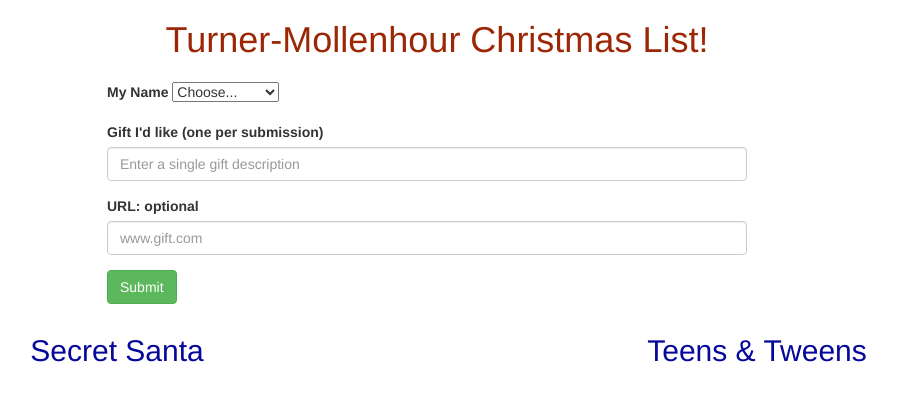
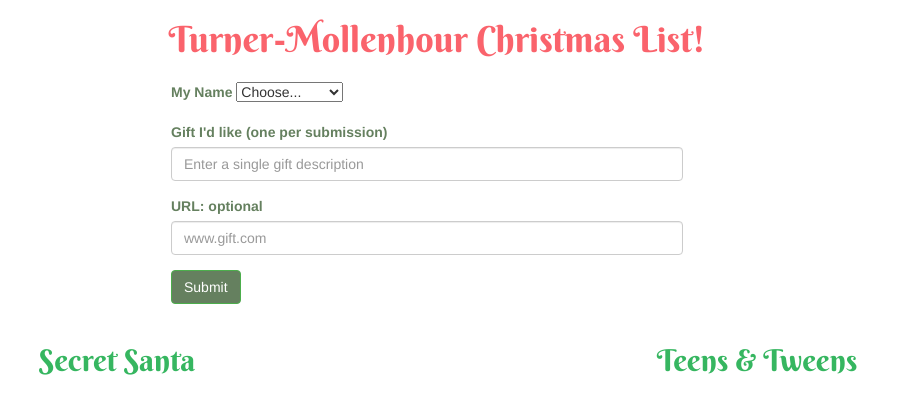
Before and after one commit to mwturner611/Christmas_List, a website: page public/index.html in a window 1280 px wide. Shown: the whole page, without its empty margins (213-1110 px from the left). Drawn offline with nearby package versions, Linux system fonts and the light colour scheme; no server answers.

Commit message:
styles updates

```diff
--- a/public/css/styles.css
+++ b/public/css/styles.css
@@ -1,8 +1,16 @@
+body {
+
+}
+
 #header {
     text-align: center;
     margin-bottom: 22px;
 }
-
+/* FA636C */
+/* FF9492 */
+/* BDD59B */
+/* 8EA763 */
+/* 65805F */
 
 .col-4 {
     display: flex;
@@ -17,31 +25,59 @@
 .form-check {
   margin-top: 5px;
 }
+.form-check-input {
+  color: #FF9492!important;
+  background-color: #FF9492!important;
+}
 .form-check-label {
   margin-left: 5px;
 }
+label {
+  color:#65805F;
+}
+
+#btn {
+  background-color: #65805F;
+}
+
 form {
-    width: 50%;
-    margin-bottom: 10px;
+    width: 40%;
+    margin-bottom: 20px;
 }
 
 .list-group {
    width: auto;
    margin-top: 10px;
+   color: #65805F;
+}
+
+a {
+  color:#65805F;
+}
+
+a:hover {
+  color:#FF9492;
 }
 
 .list-group-item {
   margin-bottom: 5px;
 }
 
+input:checked {
+  color:#FF9492;
+  background-color: #FF9492;
+}
+
   h1 {
-    color: #9C2706;
+    color: #FA636C;
     margin-left: 20px;
     text-align: center;
+    font-family: Berkshire Swash;
   }
 
   h2 {
-    color: #06089c;
+    color: #36b660;
     margin-left: 20px;
     text-align: center;
+    font-family: Berkshire Swash;
   }
--- a/public/index.html
+++ b/public/index.html
@@ -3,6 +3,7 @@
 <head>
     <meta charset="UTF-8">
     <meta name="viewport" content="width=device-width, initial-scale=1.0">
+    <link href='https://fonts.googleapis.com/css?family=Berkshire Swash' rel='stylesheet'>
     <link rel="stylesheet" href="https://maxcdn.bootstrapcdn.com/bootstrap/3.4.1/css/bootstrap.min.css">
     <link rel="stylesheet" href="./css/styles.css">
 
```
